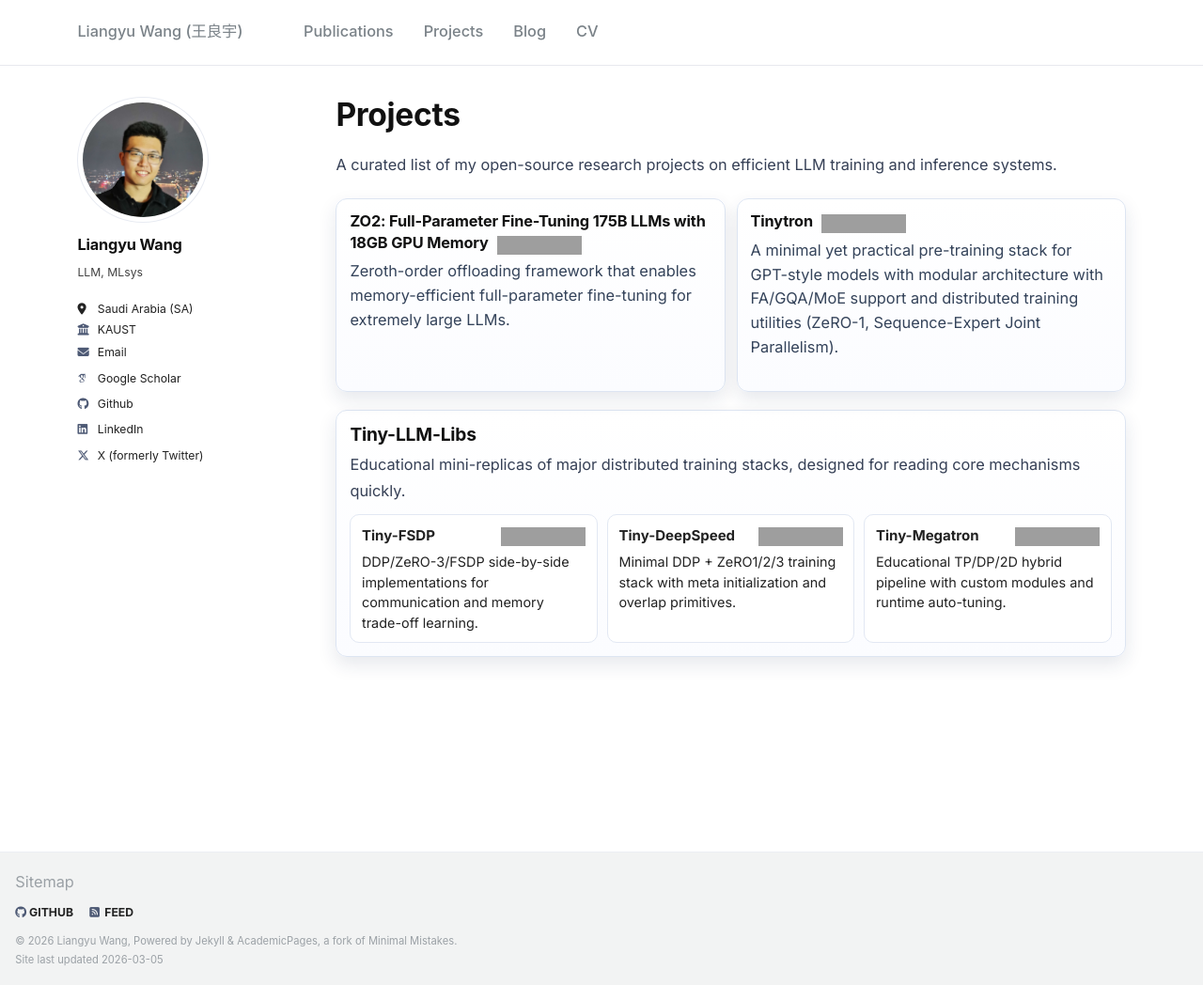
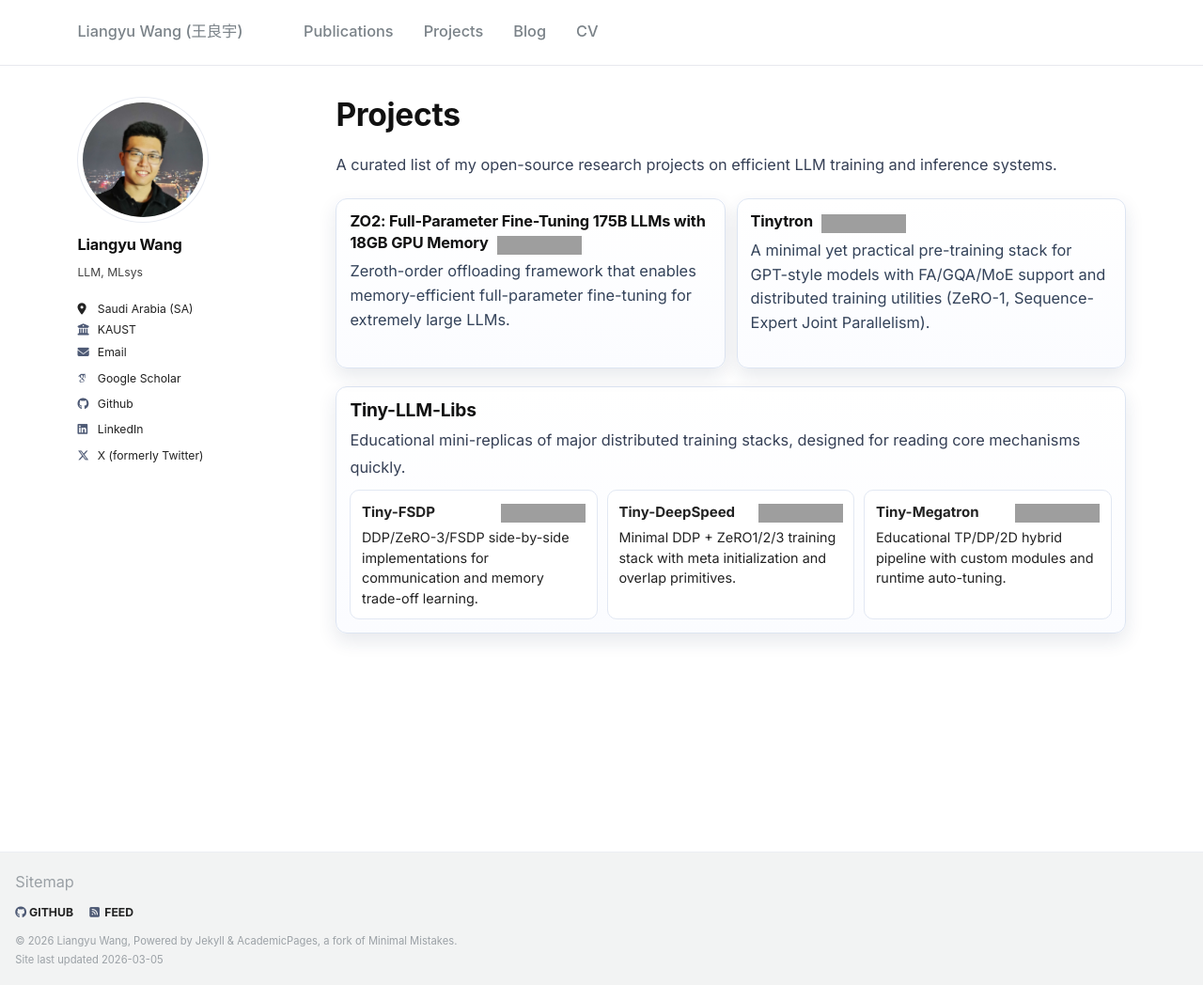
Before and after one commit to liangyuwang/liangyuwang.github.io, a Jekyll site: the page built from _pages/projects.html, in a window 1280 px wide and 1048 px high. Shown: the whole window at 94% size. Built offline with Jekyll 4.4.1, drawn with Linux system fonts in a browser that asks for light colours; some web fonts are replaced; grey boxes are pictures that could not be loaded.

Commit message:
polish code

```diff
--- a/_pages/projects.html
+++ b/_pages/projects.html
@@ -27,7 +27,7 @@ author_profile: true
         <span class="github-stars"><a href="https://github.com/liangyuwang/Tinytron"><img src="https://img.shields.io/github/stars/liangyuwang/Tinytron.svg?style=social" alt="Tinytron GitHub stars"></a></span>
       </h3>
       <p class="proj-desc">
-        A minimal yet practical pre-training stack for GPT-style models with modular architecture with FA/GQA/MoE support and distributed training utilities (ZeRO-1, Sequence-Expert Joint Parallelism).
+        A minimal yet practical pre-training stack for GPT-style models with FA/GQA/MoE support and distributed training utilities (ZeRO-1, Sequence-Expert Joint Parallelism).
       </p>
     </div>
   </div>
```
